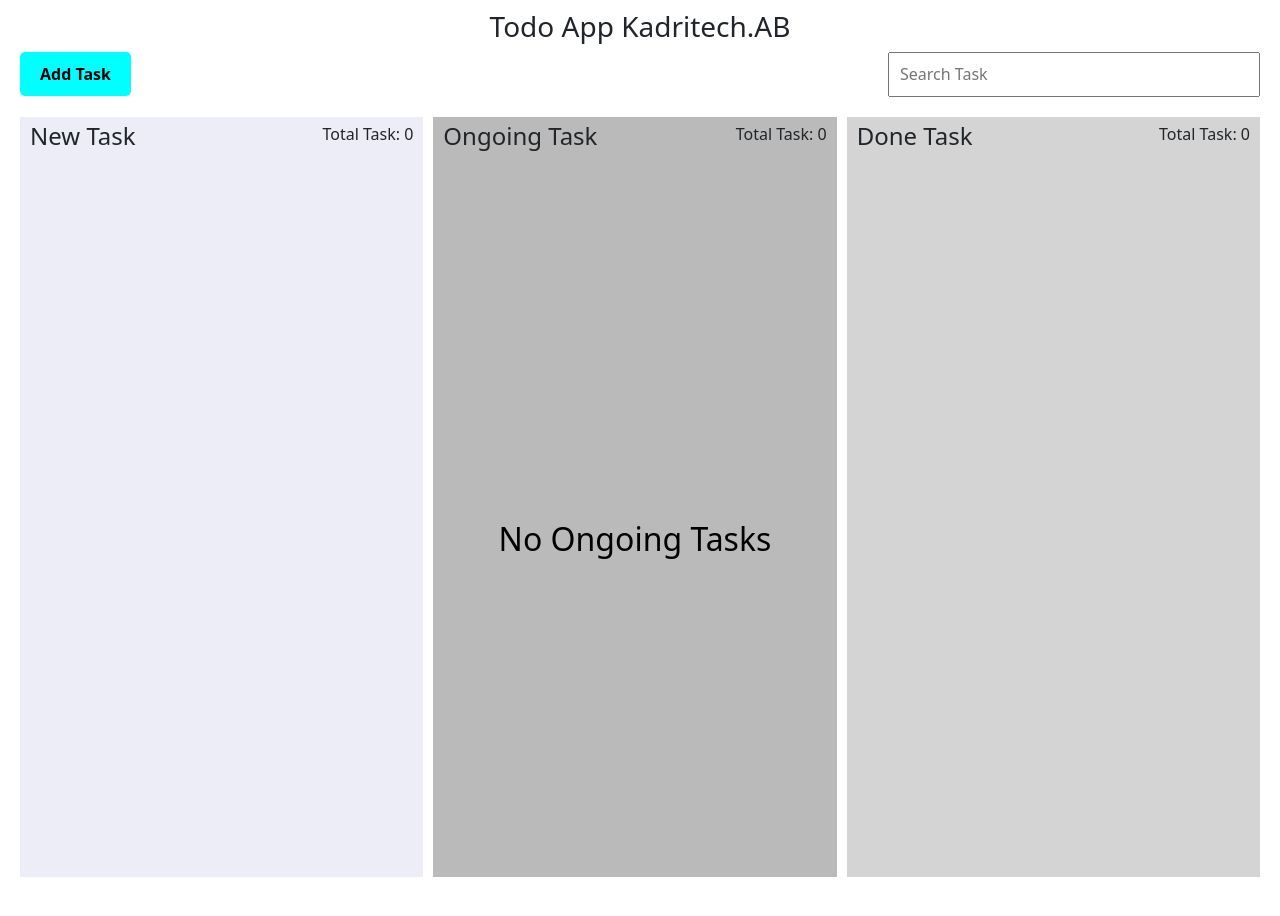
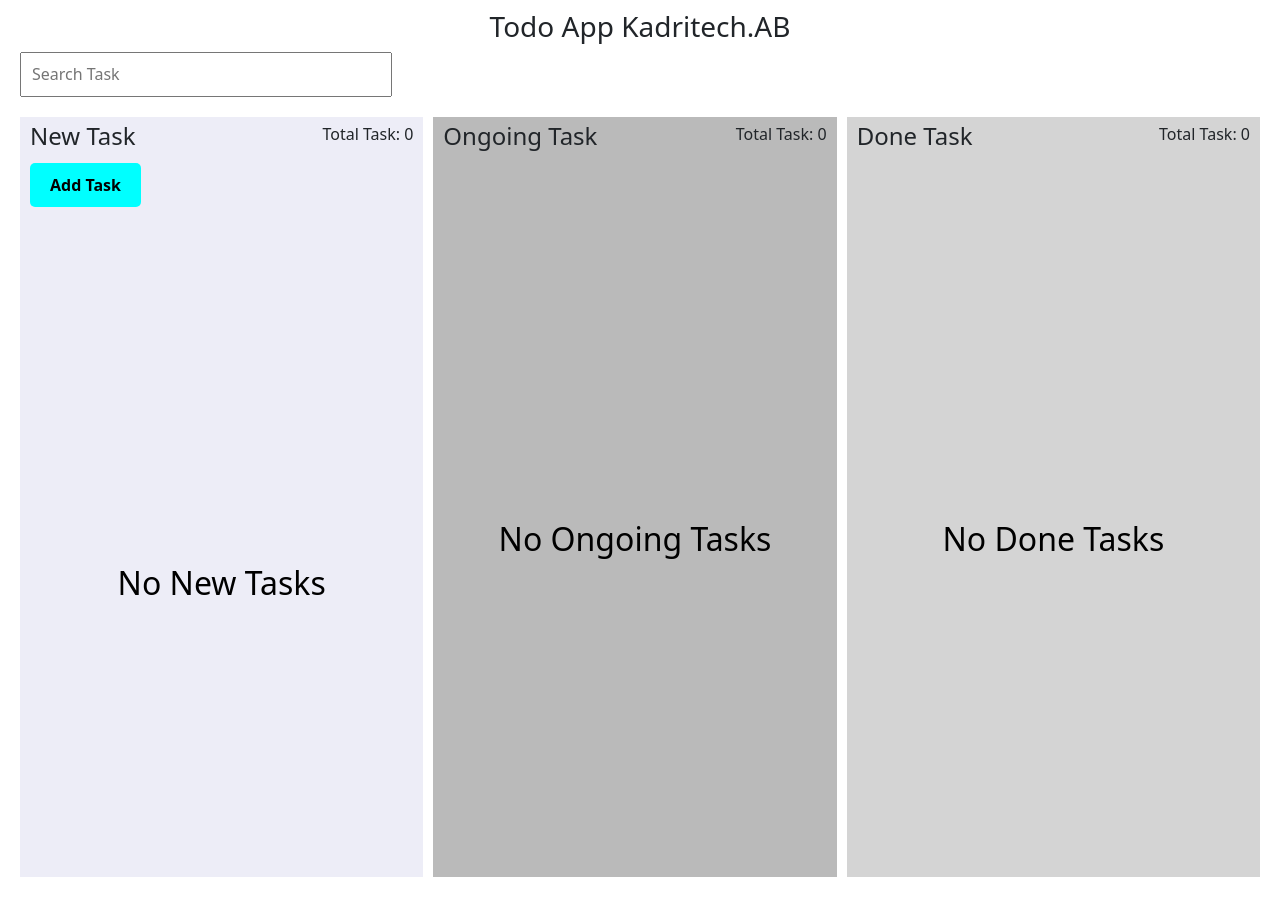
Before and after one commit to Rajukst/kadritech.AB-Task, a React (Vite) app: page / in a window 1280 px wide. Shown: the top 916 px of the page. Built offline with nearby package versions, Linux system fonts and the light colour scheme.

Commit message:
final retouch complete

```diff
--- a/src/App.css
+++ b/src/App.css
@@ -9,26 +9,11 @@
 .top-section{
   padding: 10px 20px;
 }
-.taskbar{
-  display: flex;
-  justify-content: space-between;
-}
 .taskbar input{
 outline: none;
 padding-left: 10px;
 height: 45px;
 width: 30%
-}
-.taskbar a{
-text-decoration: none !important;
-color: black;
-}
-.taskbar button{
-background-color: aqua;
-padding: 10px 20px;
-border: none;
-font-weight: 600;
-border-radius: 5px;
 }
 .main-container{
   padding: 10px 20px;
@@ -158,6 +143,30 @@ margin-left: 5px;
   border-radius: 5px;
   font-weight: 600;
 }
+.addTaskBtn{
+  margin-left: 10px;
+}
+.addTaskBtn a{
+  text-decoration: none !important;
+  color: black;
+  }
+  .addTaskBtn button{
+  background-color: aqua;
+  padding: 10px 20px;
+  border: none;
+  font-weight: 600;
+  border-radius: 5px;
+  }
+  .taskintegator{
+    height: 15px;
+    width: 15px;
+    background-color: #4106ca;
+    border-radius: 50%;
+  }
+  .taskStatus{
+display: flex;
+align-items: center;
+  }
 .editTasks{
   padding: 10px 20px;
 }
--- a/src/Components/Tasks.jsx
+++ b/src/Components/Tasks.jsx
@@ -17,7 +17,7 @@ const Tasks = () => {
 
   const markAsNew = (id) => {
     const updatedTasks = tasks.map((task) =>
-      task.id === id ? { ...task, completed: false, ongoing: false, dueTime: null } : task
+      task.id === id ? { ...task, completed: false, ongoing: false, dueTime: null, newtask: true } : task
     );
     setTasks(updatedTasks);
     localStorage.setItem("tasks", JSON.stringify(updatedTasks));
@@ -33,8 +33,13 @@ const Tasks = () => {
       }
       return task;
     });
-    setTasks(updatedTasks);
-    localStorage.setItem("tasks", JSON.stringify(updatedTasks));
+
+    // Move the updated task to the top of the ongoing tasks list
+    const updatedTask = updatedTasks.find((task) => task.id === id);
+    const otherTasks = updatedTasks.filter((task) => task.id !== id);
+
+    setTasks([updatedTask, ...otherTasks]);
+    localStorage.setItem("tasks", JSON.stringify([updatedTask, ...otherTasks]));
   };
 
   const markAsDone = (id) => {
@@ -112,7 +117,6 @@ const Tasks = () => {
             <h3>Todo App Kadritech.AB</h3>
           </div>
           <div className="taskbar">
-            <Link to="/add"><button>Add Task</button></Link>
             <input
               type="text"
               placeholder='Search Task'
@@ -128,11 +132,23 @@ const Tasks = () => {
             <h4>New Task</h4>
             <article>Total Task: {newTasks.length}</article>
           </div>
+          <div className="addTaskBtn">
+          <Link to="/add"><button>Add Task</button></Link>
+          </div>
+          {newTasks.length === 0 && (
+            <div className="no-tasks-message">
+              <h2>No New Tasks</h2>
+            </div>
+          )}
           {newTasks.map((task, index) => (
   <div className="newTasks" key={index} onContextMenu={(e) => handleContextMenu(e, task.id, 'new')}>
     <div className="taskNameAndTitle">
       <h5>{task.title}</h5>
       <article>{task.description}</article>
+    </div>
+    <div className="taskStatus">
+      <div className="taskintegator"></div>
+      <article className='ms-1'>NewTask</article>
     </div>
     <div className="taskEditAndDelete">
       <i onClick={() => deleteTask(task.id)} className="fa-solid fa-trash"></i>
@@ -142,6 +158,7 @@ const Tasks = () => {
     </div>
   </div>
 ))}
+
         </section>
         <section className='container-ongoing'>
           <div className="taskInfo">
@@ -180,6 +197,11 @@ const Tasks = () => {
             <h4>Done Task</h4>
             <article>Total Task: {doneTasks.length}</article>
           </div>
+          {doneTasks.length === 0 && (
+            <div className="no-tasks-message">
+              <h2>No Done Tasks</h2>
+            </div>
+          )}
           {doneTasks.map((task, index) => (
             <div className="doneTasks" key={index} onContextMenu={(e) => handleContextMenu(e, task.id, 'done')}>
               <div className="doneTask">
```
Lines whose indentation alone changed are shown as unchanged.
